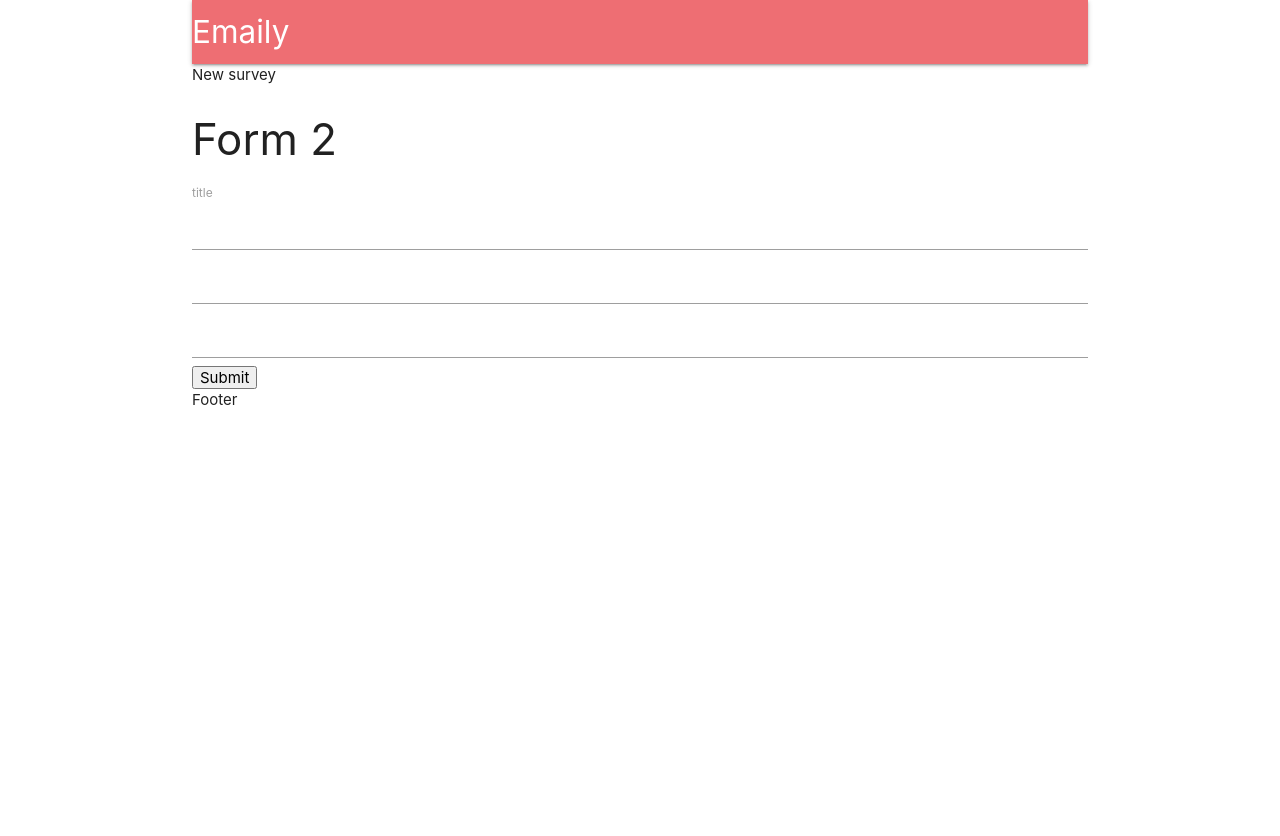
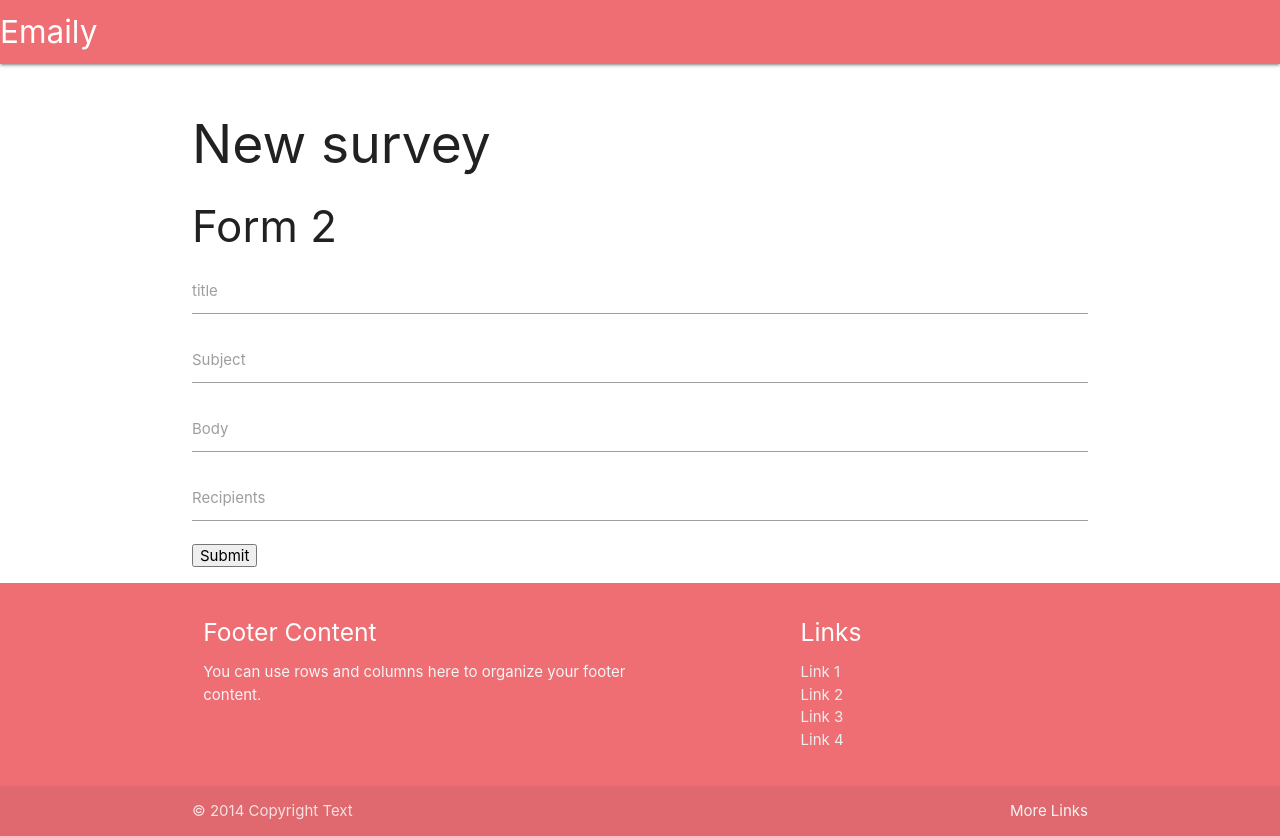
Before and after one commit to v3nt/react-fedback-app, a React (Create React App) app in the folder client/: page /surveys/new in a window 1280 px wide. Before the commit the page ends 800 px from the top, so only its background shows below. Built offline with nearby package versions, Linux system fonts and the light colour scheme; no server answers.

Commit message:
header footer tweaks

```diff
--- a/client/src/components/App.js
+++ b/client/src/components/App.js
@@ -27,10 +27,11 @@ class App extends React.Component {
 
   render() {
     return (
-      <div className="container">
+      <div>
         <BrowserRouter>
           <div>
             <Header />
+            <div className="container section">
               <Route path="/" exact component={Landing} />
               <Route
                 path="/dashboard"
@@ -41,7 +42,9 @@ class App extends React.Component {
               <Route exact path="/surveys" component={SurveyList} />
               <Route path="/surveys/new" component={SurveyNew} />
             </div>
+          </div>
         </BrowserRouter>
+
         <Footer />
       </div>
     );
--- a/client/src/components/Footer.js
+++ b/client/src/components/Footer.js
@@ -1,7 +1,53 @@
 import React from "react";
 
 const Footer = () => {
-  return <div>Footer</div>;
+  return (
+    <footer class="page-footer">
+      <div class="container">
+        <div class="row">
+          <div class="col m6 s12">
+            <h5 class="white-text">Footer Content</h5>
+            <p class="grey-text text-lighten-4">
+              You can use rows and columns here to organize your footer content.
+            </p>
+          </div>
+          <div class="col m4 offset-l2 s12">
+            <h5 class="white-text">Links</h5>
+            <ul>
+              <li>
+                <a class="grey-text text-lighten-3" href="#!">
+                  Link 1
+                </a>
+              </li>
+              <li>
+                <a class="grey-text text-lighten-3" href="#!">
+                  Link 2
+                </a>
+              </li>
+              <li>
+                <a class="grey-text text-lighten-3" href="#!">
+                  Link 3
+                </a>
+              </li>
+              <li>
+                <a class="grey-text text-lighten-3" href="#!">
+                  Link 4
+                </a>
+              </li>
+            </ul>
+          </div>
+        </div>
+      </div>
+      <div class="footer-copyright">
+        <div class="container">
+          © 2014 Copyright Text
+          <a class="grey-text text-lighten-4 right" href="#!">
+            More Links
+          </a>
+        </div>
+      </div>
+    </footer>
+  );
 };
 
 export default Footer;
--- a/client/src/components/Header.js
+++ b/client/src/components/Header.js
@@ -34,6 +34,7 @@ class Header extends React.Component {
     return (
       <nav>
         <div className="nav-wrapper">
+          <div className="col s12">
             <Link
               to={this.props.auth ? "/surveys" : "/"}
               className="left brand-logo"
@@ -43,6 +44,7 @@ class Header extends React.Component {
             <ul id="nav-mobile" className="right">
               {this.renderContent()}
             </ul>
+          </div>
         </div>
       </nav>
     );
--- a/client/src/components/SurveyField.js
+++ b/client/src/components/SurveyField.js
@@ -3,7 +3,7 @@ import React from "react";
 const SurveyField = ({ input, label }) => {
   //   console.log(input);
   return (
-    <div>
+    <div className="input-field">
       <label>{label}</label>
       <input {...input} />
     </div>
--- a/client/src/components/SurveyForm.js
+++ b/client/src/components/SurveyForm.js
@@ -15,15 +15,31 @@ class SurveyForm extends Component {
           component={SurveyField}
           type="text"
         />
-        <Field name="surveySubject" component={SurveyField} type="text" />
-        <Field name="surveyBody" component={SurveyField} type="text" />
+        <Field
+          label="Subject"
+          name="surveySubject"
+          component={SurveyField}
+          type="text"
+        />
+        <Field
+          label="Body"
+          name="surveyBody"
+          component={SurveyField}
+          type="text"
+        />
+        <Field
+          label="Recipients"
+          name="surveyRecipients"
+          component={SurveyField}
+          type="text"
+        />
       </div>
     );
   }
   render() {
     return (
       <div>
-        <h3>Form 2</h3>
+        <h3 className="header">Form 2</h3>
         <form
           onSubmit={this.props.handleSubmit((values) => console.log(values))}
         >
--- a/client/src/components/SurveyNew.js
+++ b/client/src/components/SurveyNew.js
@@ -6,7 +6,7 @@ class SurveyNew extends Component {
   render() {
     return (
       <div>
-        New survey
+        <h2 className="header">New survey</h2>
         <SurveyForm />
       </div>
     );
```
Lines whose indentation alone changed are shown as unchanged.
